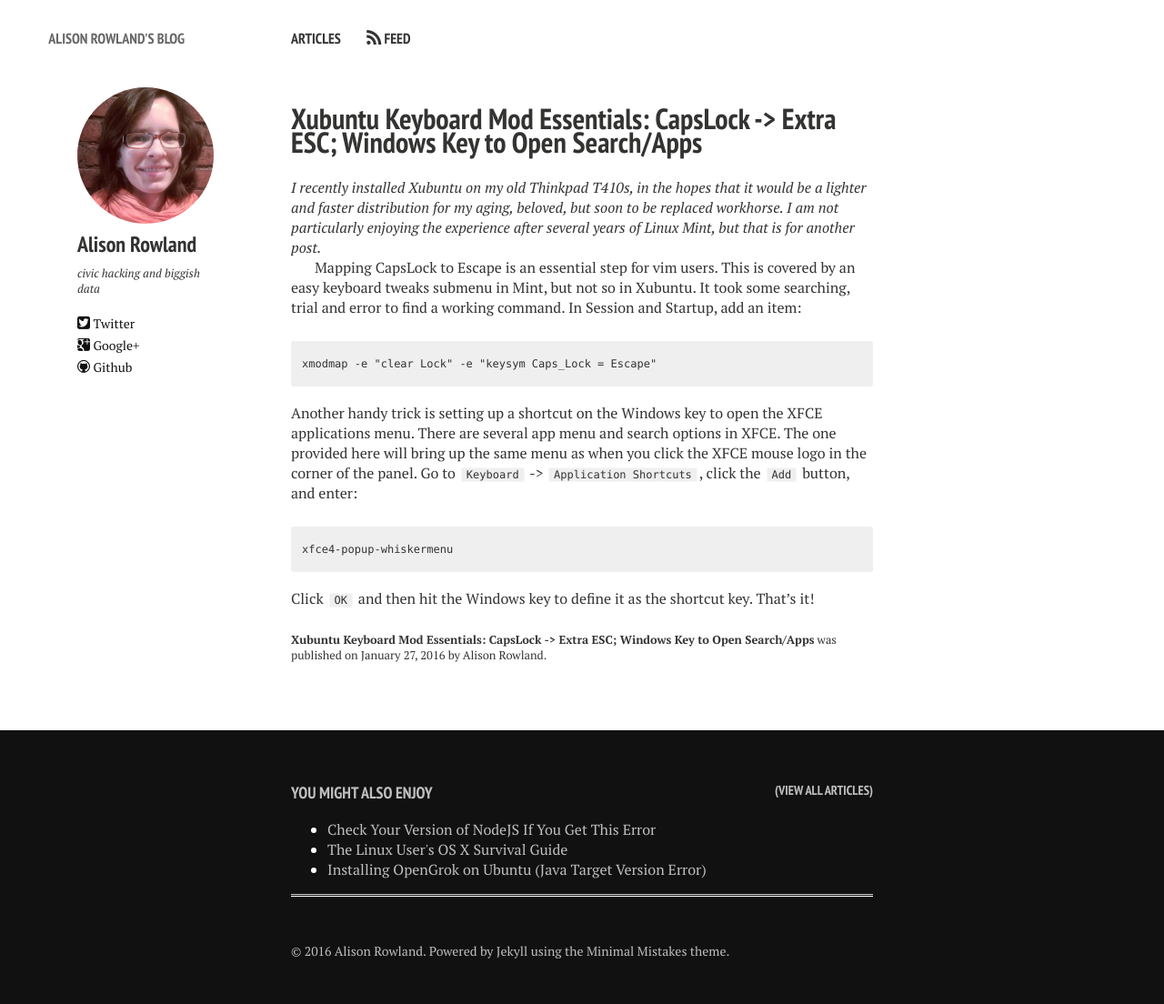
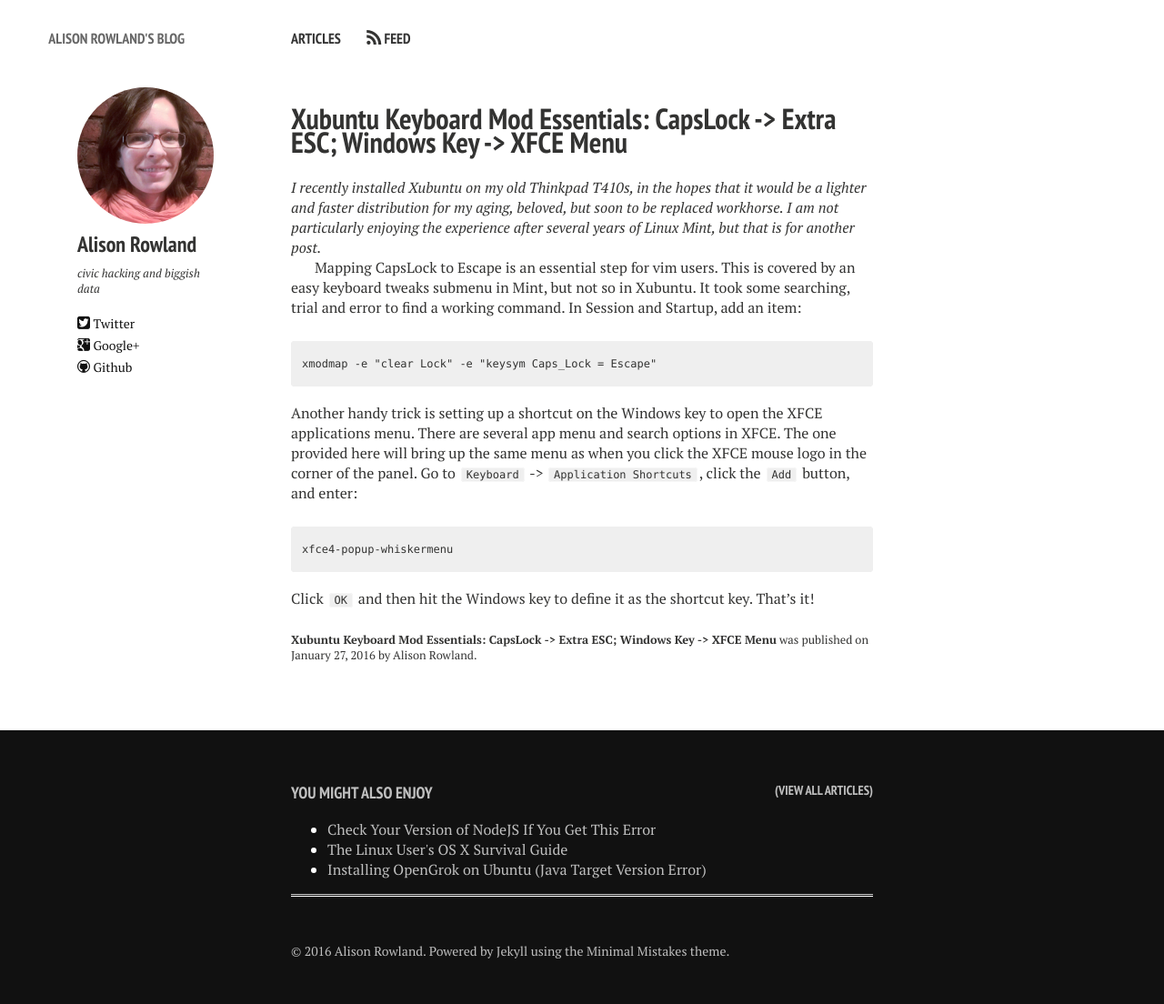
Before and after one commit to arowla/arowla.github.io, a Jekyll site: the page built from _posts/2016-01-27-xubuntu-make-caps-lock-extra-escape.md, in a window 1280 px wide. Shown: the whole page at 91% size. Built offline with Jekyll 4.4.1, drawn with Linux system fonts in a browser that asks for light colours; nearby versions of some CDN libraries.

Commit message:
Title change

```diff
--- a/_posts/2016-01-27-xubuntu-make-caps-lock-extra-escape.md
+++ b/_posts/2016-01-27-xubuntu-make-caps-lock-extra-escape.md
@@ -1,6 +1,6 @@
 ---
 layout: post
-title: "Xubuntu Keyboard Mod Essentials: CapsLock -> Extra ESC; Windows Key to Open Search/Apps"
+title: "Xubuntu Keyboard Mod Essentials: CapsLock -> Extra ESC; Windows Key -> XFCE Menu"
 categories:
 - articles
 tags:
```
